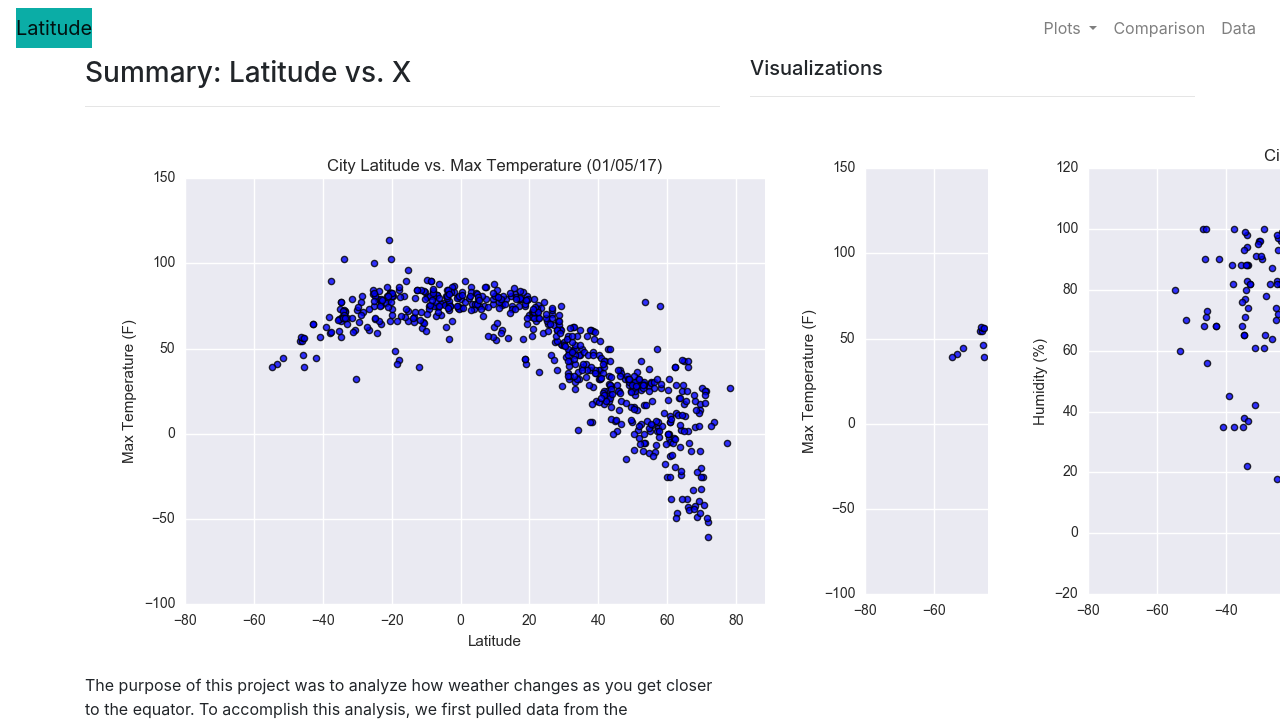
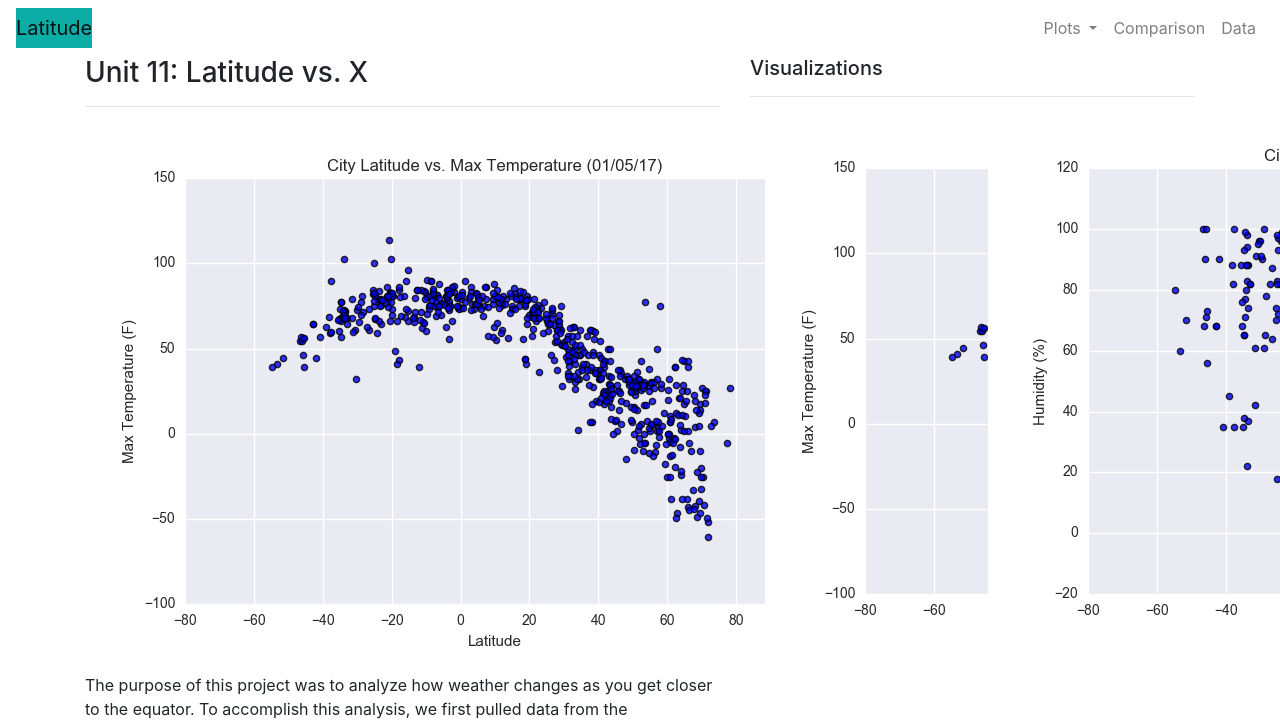
Before and after one commit to VanessaKnox/Web-Design-Challenge, a plain HTML site: page WebVisualizations/Pages/index.html in a window 1280 px wide. Shown: the top 725 px of the page. Drawn offline with nearby package versions, Linux system fonts and the light colour scheme; files whose address does not match are found by name.

Commit message:
final style changes

```diff
--- a/WebVisualizations/Pages/index.html
+++ b/WebVisualizations/Pages/index.html
@@ -66,12 +66,13 @@
         <div class="col-lg-7 col-md-12">
           <!-- Left box  -->
           <div class="box">
-            <h3 class="title">Summary: Latitude vs. X</h3>
+            <h3 class="title"> Unit 11: Latitude vs. X</h3>
             <hr>
             <img src="...Resources\assets\images\Fig1.png" class="vizualization rounded float-left" alt="Max Temperature Graph">
             <p>The purpose of this project was to analyze how weather changes as you get closer to the equator. To
               accomplish this analysis, we first pulled data from the OpenWeatherMap API to assemble a dataset on over
               500 cities.</p>
+
             <p>After assembling the dataset, we used Matplotlib to plot various aspects of the weather vs. latitude.
               Factors we looked at ibcluded: temperature, cloudiness, wind speed, and humidity. This site provides the
               source data and visualizations created as part of the analysis, as well as explanations and descriptions of
```
